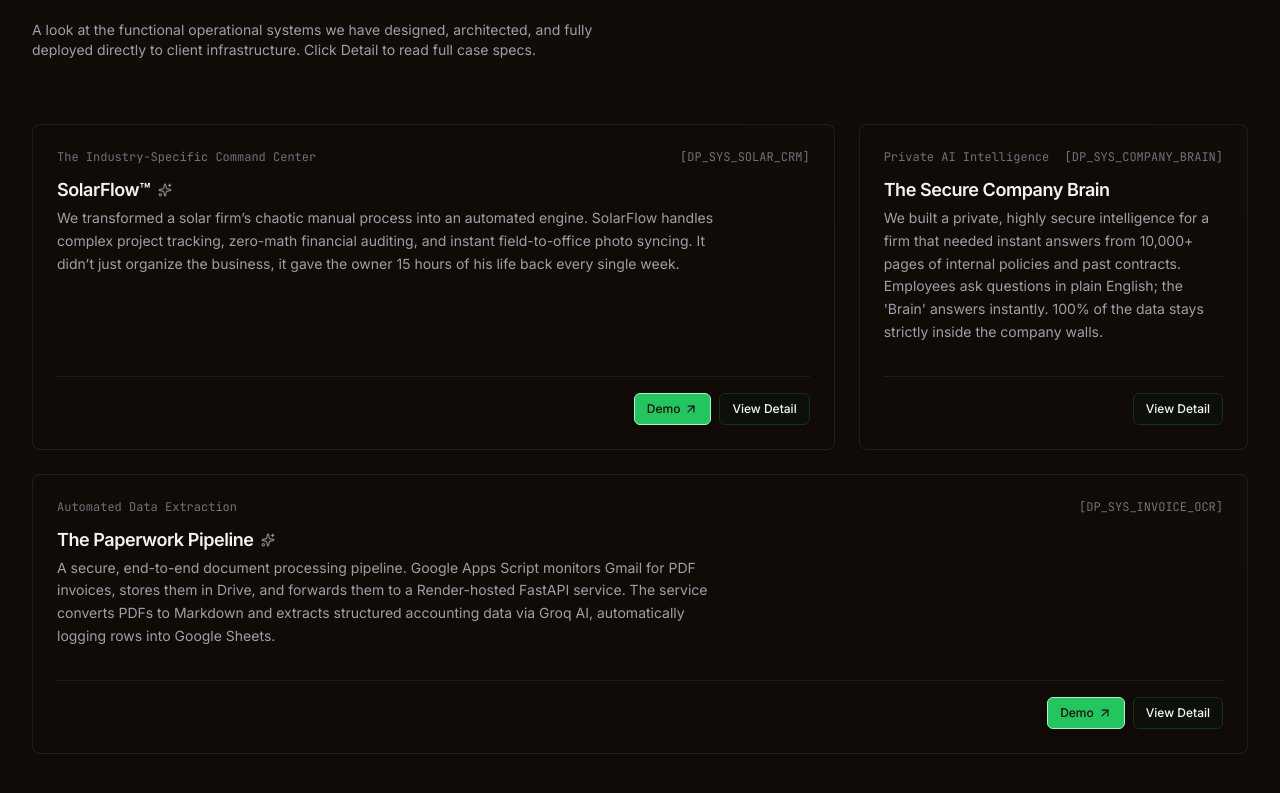
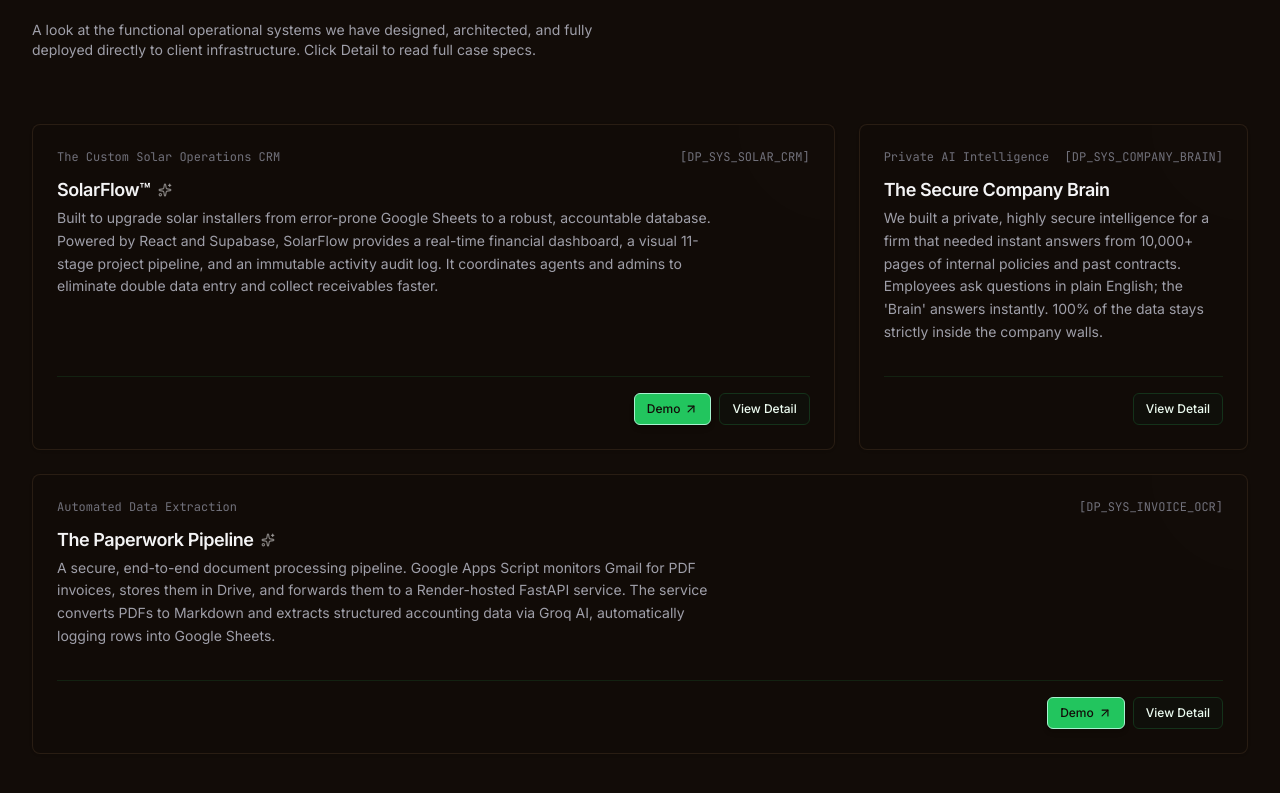
Before and after one commit to sadaf953/deeproot_systems, a React (Vite) app: page / in a window 1280 px wide. Shown: the part 897-1690 px from the top of the page. Built offline with nearby package versions, Linux system fonts and the light colour scheme.

Commit message:
Update SolarFlow project details with React/Supabase spec and metrics

```diff
--- a/src/App.tsx
+++ b/src/App.tsx
@@ -20,9 +20,9 @@
   {
     id: "solar_crm",
     title: "SolarFlow™",
-    category: "The Industry-Specific Command Center",
-    description: "We transformed a solar firm’s chaotic manual process into an automated engine. SolarFlow handles complex project tracking, zero-math financial auditing, and instant field-to-office photo syncing. It didn’t just organize the business, it gave the owner 15 hours of his life back every single week.",
-    badges: ["Operations CRM"],
+    category: "The Custom Solar Operations CRM",
+    description: "Built to upgrade solar installers from error-prone Google Sheets to a robust, accountable database. Powered by React and Supabase, SolarFlow provides a real-time financial dashboard, a visual 11-stage project pipeline, and an immutable activity audit log. It coordinates agents and admins to eliminate double data entry and collect receivables faster.",
+    badges: ["React Vite", "Supabase", "Financial Ledger", "Audit Logging", "Role-Based Access"],
     gridSpan: "md:col-span-2",
     hasDemo: true,
     demoUrl: "https://solarflow.mahvishsadaf.com"
--- a/src/components/SeriousProjectsView.tsx
+++ b/src/components/SeriousProjectsView.tsx
@@ -25,56 +25,56 @@
   {
     id: "solar_crm",
     title: "SolarFlow™ — Solar Operations CRM",
-    category: "The Industry-Specific Command Center",
-    badges: ["React Vite", "Supabase", "PostgreSQL", "Docker", "Compliance Modules"],
+    category: "The Custom Solar Operations CRM",
+    badges: ["React Vite", "Supabase", "PostgreSQL", "Audit Trail", "Milestone Payments"],
     demoUrl: "https://solarflow.mahvishsadaf.com",
-    problem: "Solar installers were losing revenue to invisible leaks — scattered Excel sheets, WhatsApp photo dumps, and miscalculated installment balances. PM Surya Ghar Yojana subsidy claims were being rejected due to typo-ridden LT category entries and missing DISCOM submission logs. There was no single source of truth.",
-    solution: "SolarFlow is a specialized operations dashboard built exclusively for Indian solar installers. It provides complete pipeline visibility from first customer contact to DISCOM commissioning — with built-in compliance tracking, automated financials, and role-based field access.",
+    problem: "The installer was managing projects and payments across scattered Google Sheets. Financial calculations like Total Sales, Realized Cash, and Pending Receivables were prone to manual typos. Field agents had no simple way to upload leads, and changes were hard to track, leading to a lack of accountability and coordination errors.",
+    solution: "A custom React web app with a Supabase backend that acts as a secure, structured alternative to spreadsheets. It includes two modes (Agents for lead uploads, Admins for project transitions), an automatic financial dashboard tracking cash flow, and an immutable stage-change audit log to ensure total team accountability.",
     architecture: [
-      "Client UI: React Vite + Tailwind CSS",
-      "Database: Supabase PostgreSQL with Row Level Security (RLS)",
-      "Auth: Role-Based Postgres Auth via Supabase",
-      "Financials: Reactive client-side ledger with milestone-based calculations",
-      "Validation: DISCOM division metadata checks on field input",
-      "Export: CSV & Excel backup utility"
+      "Client UI: Single-page React Vite web application with responsive styling",
+      "Backend database: Supabase PostgreSQL (Free Tier) housing relational tables",
+      "Authentication: Dual-role setup separating field agent permissions from full admin operations",
+      "Audit Trail: Database-level triggers that record every single stage change and financial update",
+      "State Engine: Interactive 11-stage project pipeline (Leads to Completed) with easy transition logs",
+      "Future Expansion: Gmail API integration to auto-generate client document folders in Google Drive"
     ],
     metrics: [
-      "WhatsApp coordination reduced by: 95%",
-      "PM Surya Ghar manual tracking errors: 0%",
-      "Receivable collection time cut by: 14 working days",
-      "Aadhaar & photo access leaks: Completely eliminated"
+      "Spreadsheet formula errors: 100% eliminated",
+      "Realized cash tracking: Managed across ₹87.8L of sales",
+      "Duplicate entries: Prevented by schema-level database validation constraints",
+      "Team accountability: 100% of stage changes recorded in the activity log"
     ],
     technicalSpecs: [
-      { label: "Hosting", value: "Docker / Self-Hosted VPS" },
-      { label: "Compliance", value: "LT-1 & LT-2 DISCOM divisions" },
-      { label: "Auth System", value: "Role-Based Postgres Auth" },
-      { label: "Export", value: "CSV & Tabular Excel Backup" }
+      { label: "Framework", value: "React Vite + Tailwind CSS" },
+      { label: "Backend Database", value: "Supabase PostgreSQL (Free Tier)" },
+      { label: "Pipeline Stages", value: "11 distinct operational stages" },
+      { label: "Audit Mechanism", value: "Immutable Activity Log" }
     ],
     keyFeatures: [
       {
-        title: "Integrated Project Lifecycle",
-        desc: "Tracks installer progress across 11 stages including material procurement, site surveys, and DISCOM commissioning checklist submissions.",
+        title: "11-Stage Pipeline",
+        desc: "Easily track and transition projects from Leads, Material Procurement, through DISCOM Inspection, to Completed.",
         icon: Workflow
       },
       {
-        title: "Indian Regulatory Readiness",
-        desc: "Built-in tracking for PM Surya Ghar Yojana claims, LT-1/LT-2 categories, and EB utility accounts — preventing the compliance errors that cause subsidy rejections.",
+        title: "Financial Dashboard",
+        desc: "Automatically aggregates financials in one page: Total Sales, Pending Dues, and Realized Cash Inflow (e.g. ₹9.30L realized out of ₹87.8L total).",
+        icon: Table
+      },
+      {
+        title: "Accountable Activity Log",
+        desc: "Every transition and update is logged with agent identity and timestamp — e.g. 'G. Prasad: Moved to Meter Installation (ADMIN)'.",
         icon: ShieldCheck
       },
       {
-        title: "Smart Financial Ledger",
-        desc: "Automates multi-payment installations, instantly distinguishing Total Received vs Pending balances with zero manual math.",
-        icon: Table
+        title: "Customer Card & Checklist",
+        desc: "Contains comprehensive checklists for permissions, document verification (PM Surya Ghar compliance), and post-installation records.",
+        icon: ClipboardList
       },
       {
-        title: "Auto CRN Code Generation",
-        desc: "Prevents typo mistakes by auto-indexing client names with chronological integers to produce Customer Reference Numbers.",
+        title: "Agent Lead Uploads",
+        desc: "Dedicated mode for field agents to upload lead data directly on the go, reducing data entry lag for the back office.",
         icon: Cpu
-      },
-      {
-        title: "Secure Document Handling",
-        desc: "Automated Google Drive folders per project — KYC, site photos, and DISCOM docs organized from Day 1 with strict access controls.",
-        icon: Database
       }
     ]
   },
```
